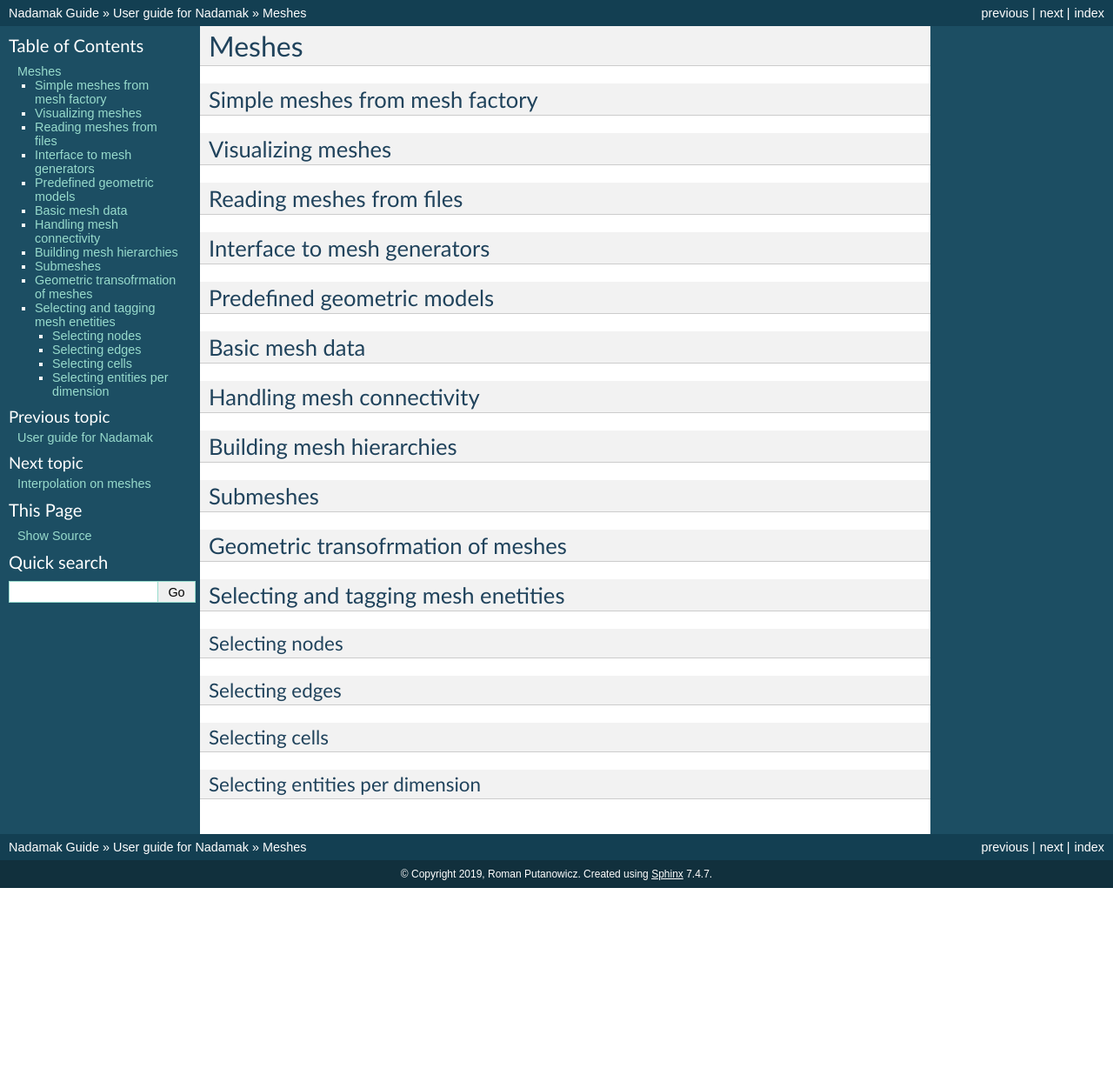
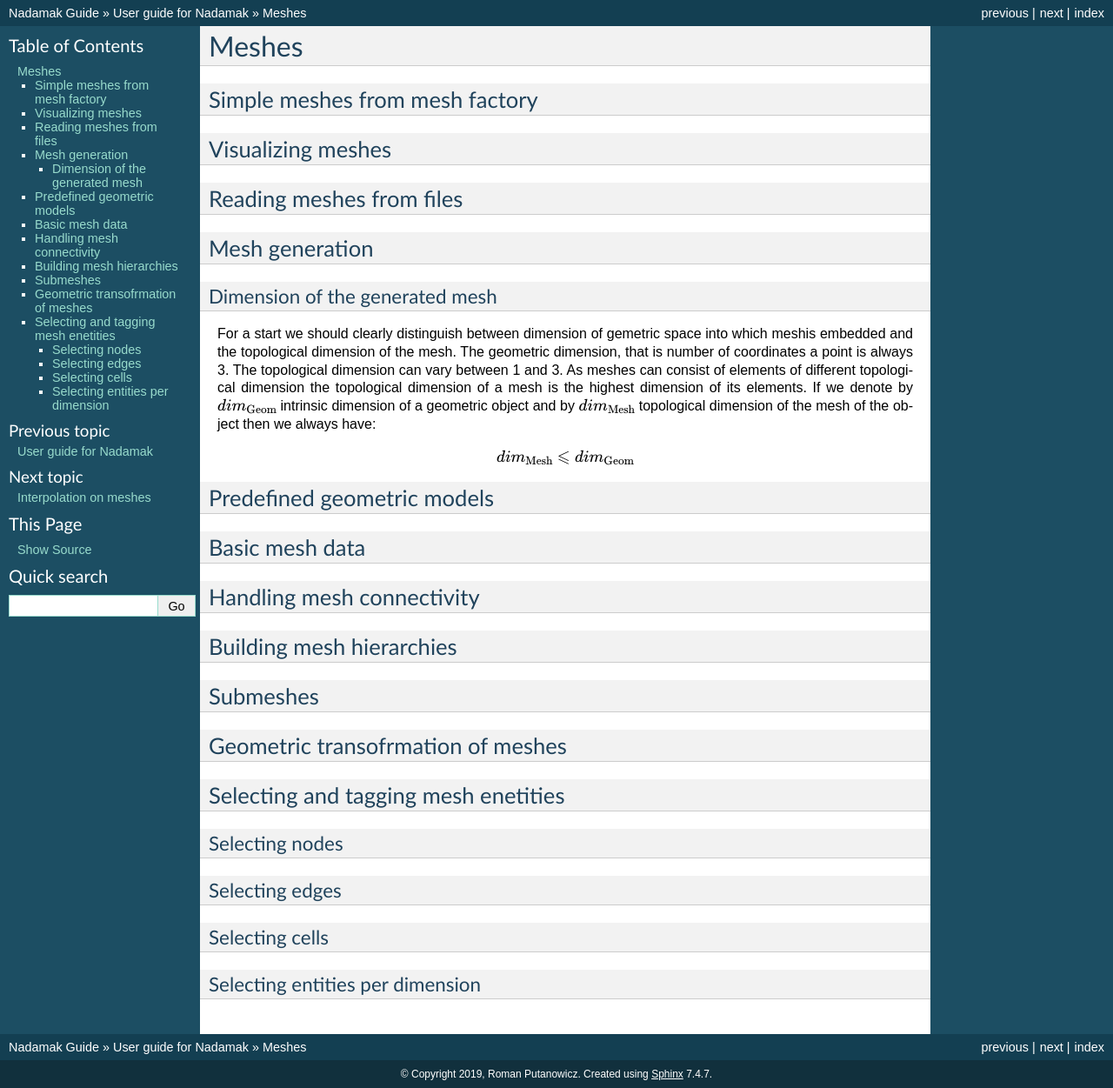
Before and after one commit to putanowr/nadamak, a Sphinx documentation site: the page built from docs/guide/en/source/src/tutorial/mesh.rst, in a window 1280 px wide. Shown: the whole page at 87% size. Built offline with Sphinx 7.4.7, drawn with Linux system fonts in a browser that asks for light colours; before the commit the page ends 1021 px from its top, so only the background shows below that.

Commit message:
Added some text about dimensions of geometric model and mesh

```diff
--- a/docs/guide/en/source/src/tutorial/mesh.rst
+++ b/docs/guide/en/source/src/tutorial/mesh.rst
@@ -14,8 +14,24 @@ Visualizing meshes
 Reading meshes from files
 =========================
 
-Interface to mesh generators
-============================
+Mesh generation
+===============
+
+Dimension of the generated mesh
+-------------------------------
+
+For a start we should clearly distinguish between dimension of gemetric space
+into which meshis embedded and the topological dimension of the mesh. The
+geometric dimension, that is number of coordinates a point is always 3. The
+topological dimension can vary between 1 and 3. As meshes can consist of
+elements of different topological dimension the topological dimension of a mesh
+is the highest dimension of its elements. If we denote by :math:`dim_{\text{Geom}}`
+intrinsic dimension of a geometric object and by :math:`dim_{\text{Mesh}}` topological
+dimension of the mesh of the object then we always have:
+
+.. math::
+    dim_{\text{Mesh}} \leqslant dim_{\text{Geom}}
+
 
 Predefined geometric models
 ===========================
```
